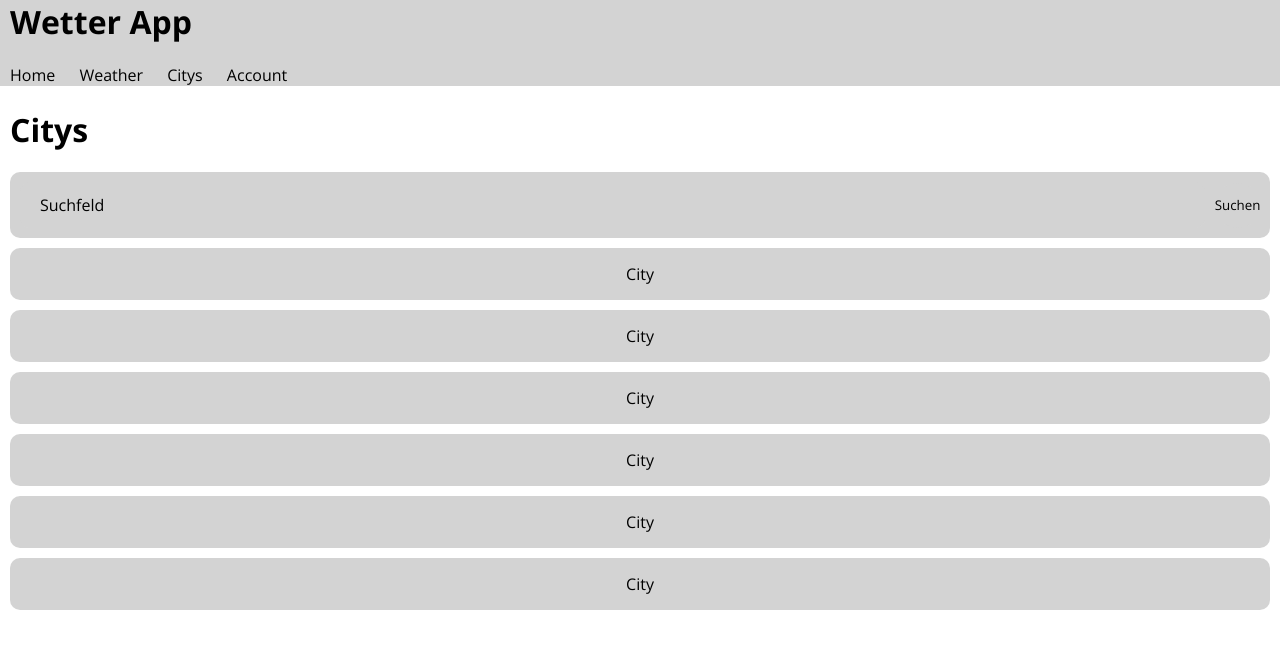
After one commit to Magnus-90/Django_Projekt_Wetter_App, a Django app: page /citys/ in a window 1280 px wide. The commit adds this page. Shown: the top 649 px of the page. Run offline with Django 5.2, Linux system fonts and the light colour scheme.

Commit message:
Implement multi-language support and enhance navigation structure; add weather, city, and user pages with corresponding templates and styles

```diff
--- a/djangoprojekt/dangoprojekt/settings.py
+++ b/djangoprojekt/dangoprojekt/settings.py
@@ -103,9 +103,11 @@ AUTH_PASSWORD_VALIDATORS = [
 # Internationalization
 # https://docs.djangoproject.com/en/6.0/topics/i18n/
 
-LANGUAGE_CODE = 'en-us'
+LANGUAGE_CODE = 'de'
 
-TIME_ZONE = 'UTC'
+TIME_ZONE = 'Europe/Zurich'
+USE_TZ = True
+
 
 USE_I18N = True
 
--- a/djangoprojekt/dangoprojekt/urls.py
+++ b/djangoprojekt/dangoprojekt/urls.py
@@ -16,9 +16,12 @@ Including another URLconf
 """
 from django.contrib import admin
 from django.urls import path
-from wetterapp.views import home
+from wetterapp.views import home, weather, citys, userPage
 
 urlpatterns = [
     path('admin/', admin.site.urls),
-    path("home/", home),
+    path("home/", home, name="home"),
+    path("weather/", weather, name="weather"),
+    path("citys/", citys, name="citys"),
+    path("userpage/", userPage, name="userpage"),
 ]
--- /dev/null
+++ b/djangoprojekt/wetterapp/static/wetterapp/css/styles.css
@@ -0,0 +1,204 @@
+* {
+  font-family: "Open Sans", sans-serif;
+}
+body {
+  margin: 0;
+  padding: 0;
+}
+.header {
+  background-color: lightgray;
+}
+.header h1 {
+  margin-top: 0;
+  margin-left: 10px;
+}
+
+.main {
+  margin: 10px;
+}
+
+.content-home {
+  display: grid;
+  grid-template-columns: 1fr 1fr;
+  grid-template-areas:
+    "text text"
+    "last favorite";
+  gap: 10px;
+}
+
+.content-home-text {
+  grid-area: text;
+  background-color: lightgray;
+  border-radius: 10px;
+  text-align: center;
+}
+
+.content-home-last-citys {
+  grid-area: last;
+  background-color: lightgray;
+  border-radius: 10px;
+  text-align: center;
+}
+
+.content-home-favorite-citys {
+  grid-area: favorite;
+  background-color: lightgray;
+  border-radius: 10px;
+  text-align: center;
+}
+
+.nav-buttons {
+  text-decoration: none;
+  color: black;
+  margin: 10px;
+}
+
+.nav-buttons:hover {
+  text-decoration: underline;
+}
+
+.content-weather {
+  display: grid;
+  grid-template-columns: 2fr 1.5fr;
+  grid-template-areas:
+    "searchbar searchbar"
+    "place weather-icon"
+    "temperature weather-icon"
+    "pressure weather-icon"
+    "condition weather-icon";
+    gap: 10px;
+}
+
+.weather-icon,
+.weather-place,
+.weather-temperature,
+.weather-pressure,
+.weather-condition {
+  display: flex;
+  align-items: center;
+  justify-content: center;
+  padding: 15px;
+}
+
+.searchbar {
+  background-color: lightgray;
+  grid-area: searchbar;
+  display: flex;
+  align-items: center;
+  gap: 10px;
+  padding: 10px;
+  border-radius: 10px;
+}
+
+.searchbar input {
+  flex: 1;
+  background-color: lightgray;
+  border: none;
+  border-radius: 10px;
+  padding: 12px 20px;
+  font-size: 16px;
+  outline: none;
+}
+
+.searchbar input::placeholder {
+  color: black;
+}
+
+.searchbar button {
+  width: 45px;
+  height: 45px;
+  border-radius: 50px;
+  background-color: lightgray;
+  border: none;
+  cursor: pointer;
+  display: flex;
+  align-items: center;
+  justify-content: center;
+}
+
+.searchbar button:hover {
+  background-color: #c0c0c0;
+}
+
+.weather-information{
+
+}
+
+.weather-icon{
+  display: flex;
+  justify-content: center;
+  align-items: center;
+  grid-area: weather-icon;
+  background-color: lightgray;
+  border-radius: 10px;
+}
+
+.weather-place{
+  grid-area: place;
+  background-color: lightgray;
+  border-radius: 10px;
+}
+
+.weather-temperature{
+  grid-area: temperature;
+  background-color: lightgray;
+  border-radius: 10px;
+}
+
+.weather-pressure{
+  grid-area: pressure;
+  background-color: lightgray;
+  border-radius: 10px;
+}
+
+.weather-condition{
+  grid-area: condition;
+  background-color: lightgray;
+  border-radius: 10px;
+}
+
+.content-citys {
+  display: grid;
+  grid-template-columns: 1fr;
+  gap: 10px;
+  margin-top: 10px;
+}
+
+.city-item {
+  background-color: lightgray;
+  border-radius: 10px;
+  padding: 15px;
+  text-align: center;
+}
+
+.content-userpage{
+  display: grid;
+  grid-template-areas: "user-picture username button";
+  align-items: center;
+}
+
+.user-picutre{
+  grid-area: user-picture;
+  width: 150px;
+}
+
+.logout-button{
+  grid-area: button;
+  background-color: lightgray;
+  height: 80px;
+  border: none;
+  border-radius: 10px;
+}
+
+.logout-button:hover{
+  cursor: pointer;
+  border: 1px solid black;
+}
+
+.logout-button:active{
+  background-color: gray;
+}
+
+.username{
+  text-decoration: none;
+}
--- a/djangoprojekt/wetterapp/templates/base.html
+++ b/djangoprojekt/wetterapp/templates/base.html
@@ -1,17 +1,32 @@
-<!DOCTYPE html>
-<html lang="en">
-<head>
-    <meta charset="UTF-8">
-    <meta name="viewport" content="width=device-width, initial-scale=1.0">
-    <title>{% block title %}Meine Website{% endblock %}</title>
-</head>
-<body>
-    <header>
-        <h1>Wetter App</h1>
+<!doctype html>
+<html lang="de">
+  {% load static %}
+  <head>
+    <meta charset="UTF-8" />
+    <meta name="viewport" content="width=device-width, initial-scale=1.0" />
+    <title>Wetterapp {% block title %}{% endblock %}</title>
+    <link
+      rel="stylesheet"
+      href="{% static 'wetterapp/css/styles.css' %}"
+    />
+    <link rel="preconnect" href="https://fonts.googleapis.com" />
+    <link rel="preconnect" href="https://fonts.gstatic.com" crossorigin />
+    <link
+      href="https://fonts.googleapis.com/css2?family=Open+Sans:ital,wght@0,300..800;1,300..800&display=swap"
+      rel="stylesheet"
+    />
+    <link rel="icon" href="https://www.freeiconspng.com/uploads/weather-icon-png-5.png">
+  </head>
+  <body>
+    <header class="header">
+      <h1>Wetter App</h1>
+      <nav class="nav">
+        <a class="nav-buttons" onclick="" href="{% url 'home' %}">Home</a>
+        <a class="nav-buttons" href="{% url 'weather' %}">Weather</a>
+        <a class="nav-buttons" href="{% url 'citys' %}">Citys</a>
+        <a class="nav-buttons" href="{% url 'userpage' %}">Account</a>
+      </nav>
     </header>
-    <main>
-        {% block content %}
-        {% endblock %}
-    </main>
-</body>
+    <main class="main">{% block content %} {% endblock %}</main>
+  </body>
 </html>
--- /dev/null
+++ b/djangoprojekt/wetterapp/templates/citys.html
@@ -0,0 +1,17 @@
+{% extends "base.html" %}
+{% block title %} Citys {% endblock %} <!-- Hier kann Webseite Titel bestimmt werden -->
+{% block content %}
+    <h1>Citys</h1>
+    <div class="searchbar">
+            <input type="text" placeholder="Suchfeld">
+            <button type="button">Suchen</button>
+        </div>
+    <div class="content-citys">
+        <div class="city-item">City</div>
+        <div class="city-item">City</div>
+        <div class="city-item">City</div>
+        <div class="city-item">City</div>
+        <div class="city-item">City</div>
+        <div class="city-item">City</div>
+    </div>
+{% endblock %}
--- a/djangoprojekt/wetterapp/views.py
+++ b/djangoprojekt/wetterapp/views.py
@@ -3,3 +3,12 @@ from django.shortcuts import render
 # Create your views here.
 def home(request):
     return render(request, "home.html")
+
+def weather(request):
+    return render(request, "weather.html")
+
+def citys(request):
+    return render(request, "citys.html")
+
+def userPage(request):
+    return render(request, "user_page.html")
```
Also changed, not shown: djangoprojekt/wetterapp/templates/cities.html (deleted, +0 -11 lines), djangoprojekt/wetterapp/templates/home.html (+23 -3 lines), djangoprojekt/wetterapp/templates/user_page.html (added, +10 -0 lines), djangoprojekt/wetterapp/templates/weather.html (+17 -10 lines), djangoprojekt/db.sqlite3.
